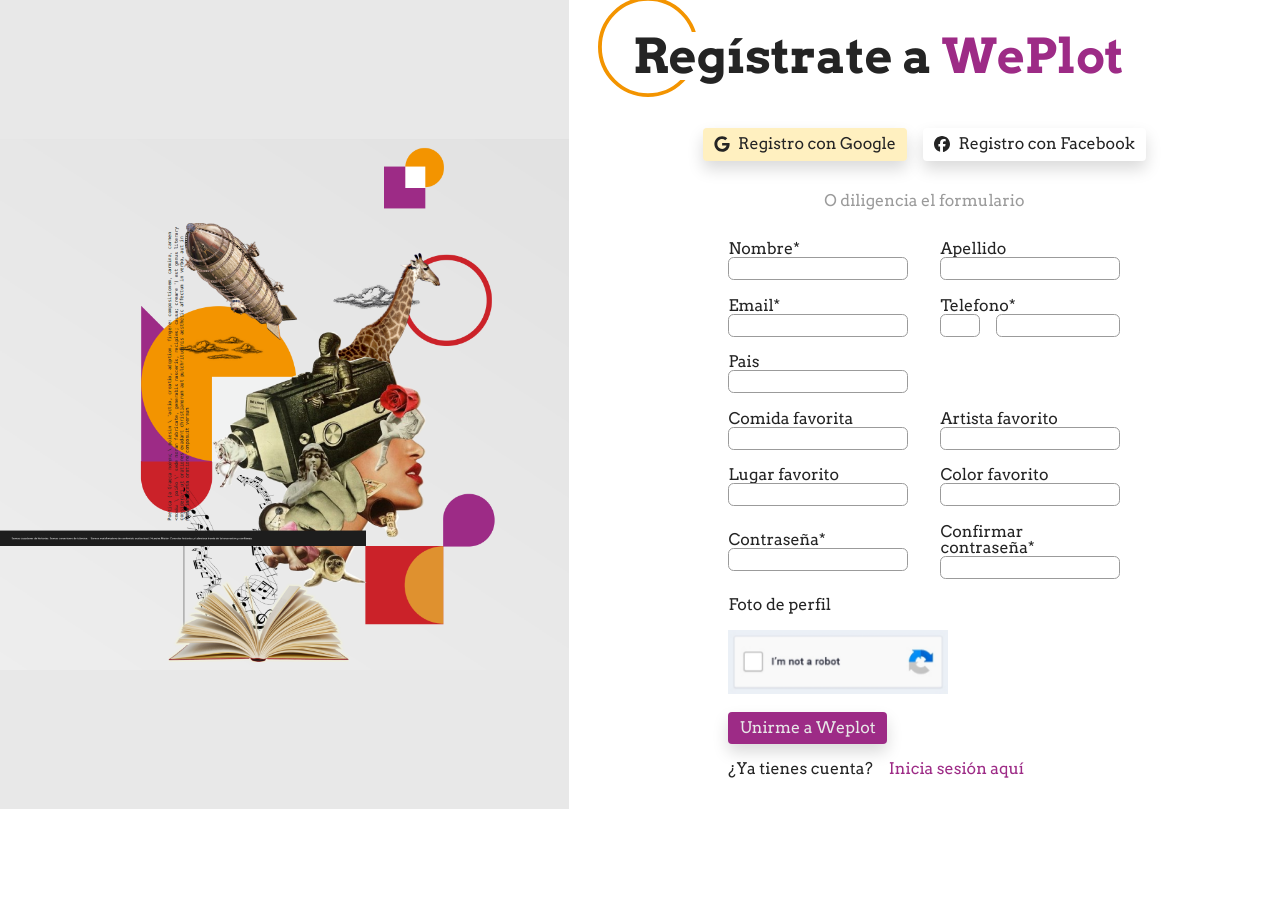
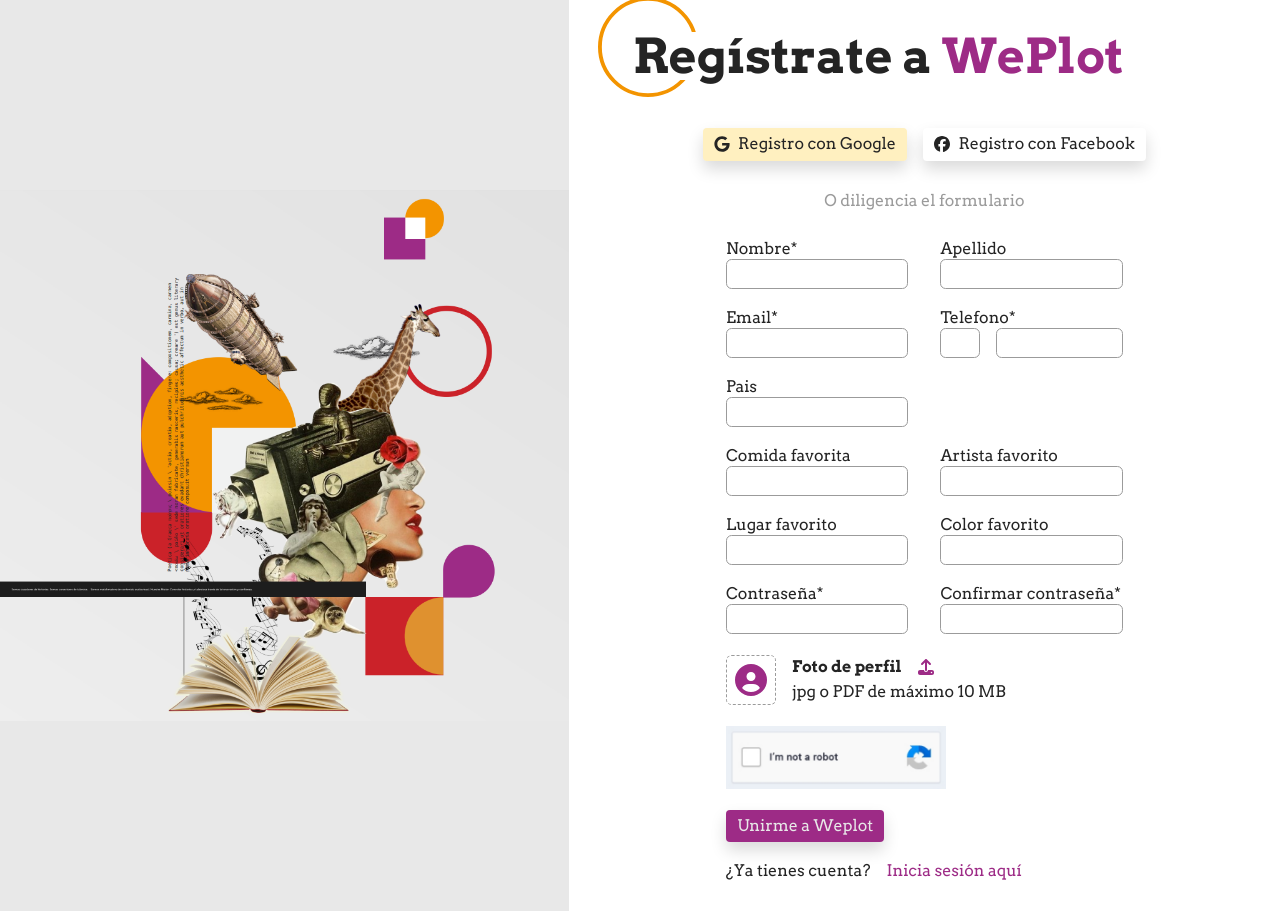
Before and after one commit to CamiloVargas123/test-weplot-front, a React (Vite) app: page / in a window 1280 px wide. Before the commit the page ends 809 px from the top, so only its background shows below. Built offline with nearby package versions, Linux system fonts and the light colour scheme.

Commit message:
add input of avatar in form register

```diff
--- a/src/components/RegisterUser/RegisterUser.jsx
+++ b/src/components/RegisterUser/RegisterUser.jsx
@@ -3,6 +3,8 @@
 import { useForm } from 'react-hook-form'
 import InputError from '../../utils/InputError/InputError'
 import captcha from '../../asset/img/captcha.png'
+import { FontAwesomeIcon } from '@fortawesome/react-fontawesome'
+import { faUpload, faCircleUser } from '@fortawesome/free-solid-svg-icons'
 
 import './RegisterUser.scss'
 
@@ -80,8 +82,20 @@
           {errors.password && <InputError />}
         </section>
       </div>
-      <div>
-        <h2>Foto de perfil</h2>
+      <div className='registeruser__avatar'>
+        <input type="file" id='avatar' {...register("avatar")} />
+        <label className='registeruser__avatar--icon' htmlFor="avatar">
+          <div>
+            <FontAwesomeIcon icon={faCircleUser} />
+          </div>
+        </label>
+        <label className='registeruser__avatar--info' htmlFor="avatar">
+          <div>
+            <p>Foto de perfil</p>
+            <FontAwesomeIcon icon={faUpload} />
+          </div>
+          <span>jpg o PDF de máximo 10 MB</span>
+        </label>
       </div>
       <div className='registeruser__captcha'>
         <img src={captcha} alt="captcha" />
--- a/src/components/RegisterUser/RegisterUser.scss
+++ b/src/components/RegisterUser/RegisterUser.scss
@@ -2,12 +2,13 @@
 
 .registeruser{
   display: grid;
-  gap: 1.1em;
+  gap: 1.3em;
   width: min-content;
 
   input{
     border-radius: $boder-radius;
     border: 1px solid $font-gray;
+    padding: .3em .2em;
   }
 
   div{
@@ -17,6 +18,7 @@
     section{
       display: grid;
       position: relative;
+      gap: .1em;
     }
   }
 
@@ -48,6 +50,44 @@
       }
     }
   }
+  &__avatar{
+    gap: 1em !important;
+
+    input{
+      display: none;
+    }
+    &--icon{
+      cursor: pointer;
+      height: 100%;
+      div{
+        border: 1px dashed $font-gray;
+        border-radius: $boder-radius;
+        padding: .5em;
+        svg{
+          color: $color-purple;
+          font-size: 2em;
+        }
+      }
+    }
+    &--info{
+      cursor: pointer;
+      display: flex;
+      flex-direction: column;
+      justify-content: space-around;
+      height: 100%;
+      div{
+        display: flex;
+        align-items: center;
+        gap: 1em !important;
+        p{
+          font-weight: 600;
+        }
+        svg{
+          color: $color-purple;
+        }
+      }
+    }
+  }
 
   &__captcha{
     img{
```
